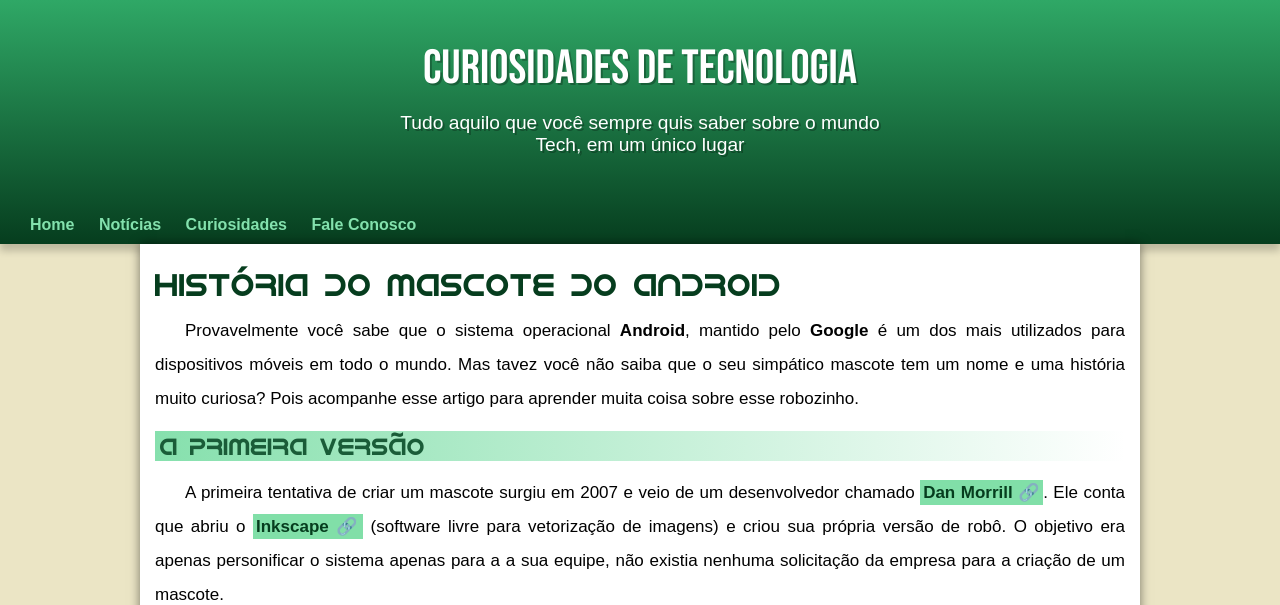
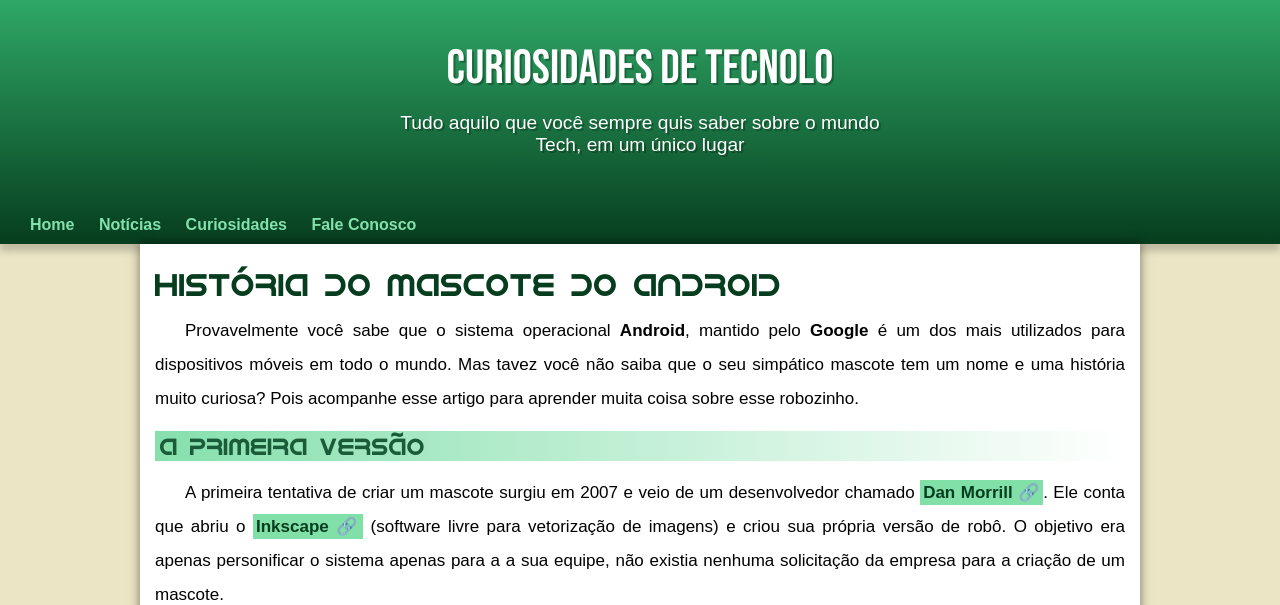
Before and after one commit to ArturlAlbuquerque/Android-project, a plain HTML site: page index.html in a window 1280 px wide. Shown: the top 605 px of the page. Drawn offline with Linux system fonts and the light colour scheme.

Commit message:
Update index.html

```diff
--- a/index.html
+++ b/index.html
@@ -12,7 +12,7 @@
 <body>
   <header>
     <h1>
-      Curiosidades de Tecnologia
+      Curiosidades de Tecnolo
     </h1>
     <p>
       Tudo aquilo que você sempre quis saber sobre o mundo Tech, em um único lugar
```
